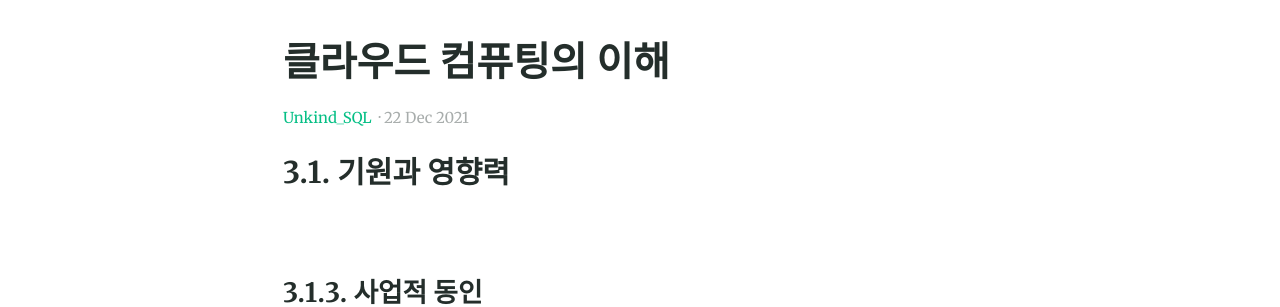
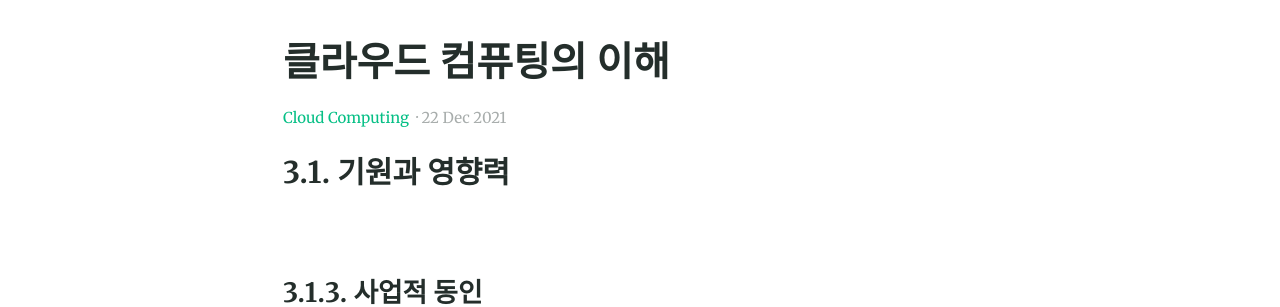
Before and after one commit to inquotient/inquotient.github.io, a Jekyll site: the page built from _posts/2021-12-22-Cloud_Computing_Cloud_Computing_Understanding.md, in a window 1280 px wide and 900 px high. Shown: the part 408-715 px from the top of the window. Built offline with Jekyll 4.4.1, drawn with Linux system fonts in a browser that asks for light colours.

Commit message:
Cloud Computing chapter 3 modified

```diff
--- a/_posts/2021-12-22-Cloud_Computing_Cloud_Computing_Understanding.md
+++ b/_posts/2021-12-22-Cloud_Computing_Cloud_Computing_Understanding.md
@@ -1,7 +1,7 @@
 ---
 title: 클라우드 컴퓨팅의 이해
 categories:
-- Unkind_SQL
+- Cloud Computing
 feature_text: |
   ## 3. 클라우드 컴퓨팅의 이해
 feature_image: "https://picsum.photos/2560/600?image=733"
```
